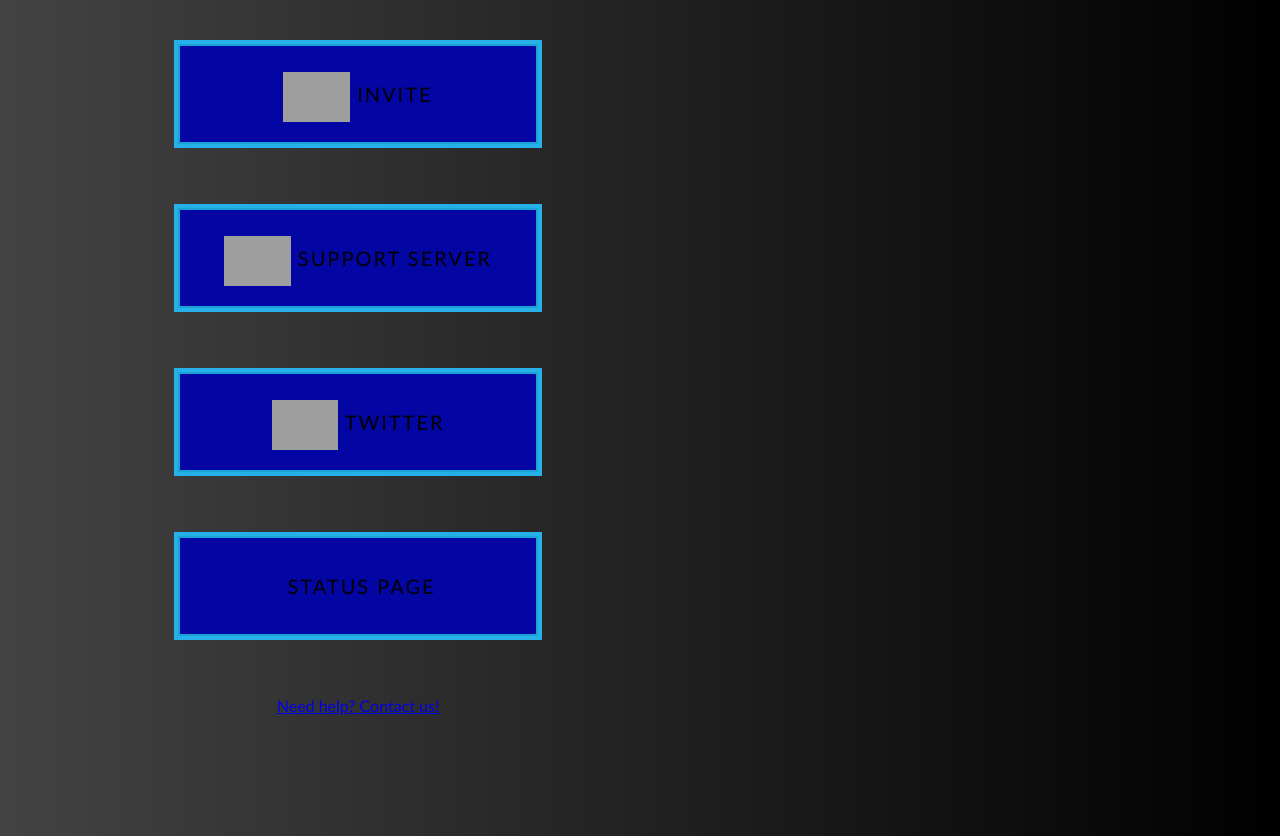
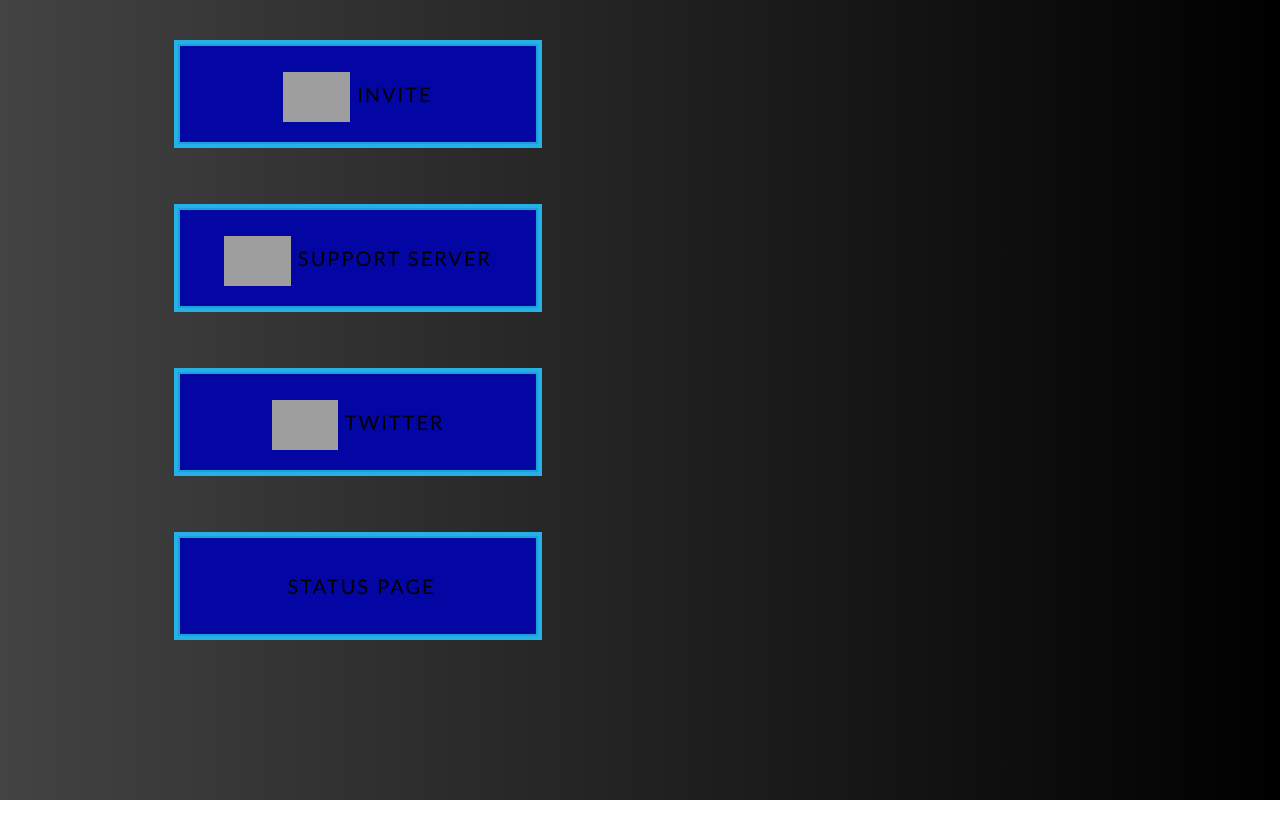
Before and after one commit to StynDevelopment/styndevelopment.github.io, a plain HTML site: page index.html in a window 1280 px wide. After the commit the page ends 800 px from the top, so only its background shows below. Drawn offline with Linux system fonts and the light colour scheme; grey boxes are pictures that could not be loaded.

Commit message:
Update index.html

```diff
--- a/index.html
+++ b/index.html
@@ -29,9 +29,5 @@
 
 
     </body>
-    <footer>
-         <div class="buttons1">
-            <a href="https://discord.gg/P38nW6vxfu" <img align='center' src='https://raw.githubusercontent.com/HappyRogelio7/HappyRogelio7/main/Socials%20Logos/Discord.png' height='50px'> Need help? Contact us!</a>
-        </div>
-    </footer>
+
 </html>
```
